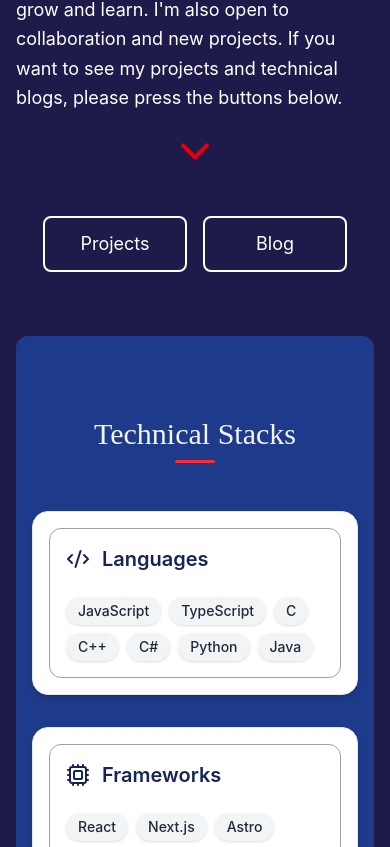
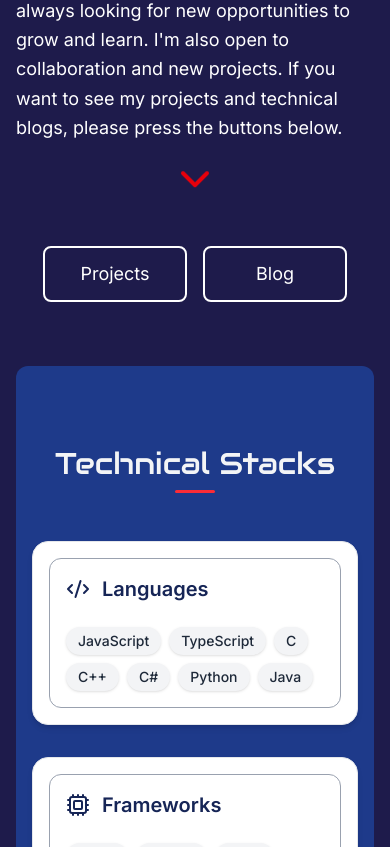
Before and after one commit to ianez7659/my-profile-page, a Next.js app: page / in a window 390 px wide. Shown: the part 1017-1864 px from the top of the page. Built offline with nearby package versions, Linux system fonts and the light colour scheme.

Commit message:
style: Enhance global styles for better readability and mobile optimization; update font settings and improve sidebar button positioning

```diff
--- a/src/app/globals.css
+++ b/src/app/globals.css
@@ -29,13 +29,37 @@
 
 html {
   scroll-behavior: smooth;
+  -webkit-text-size-adjust: 100%;
+  -ms-text-size-adjust: 100%;
 }
 
 body {
   background: var(--background);
   color: var(--foreground);
-  font-family: "Inter", sans-serif;
-  /* font-family: "Audiowide", cursive; */
+  font-family: "Inter", -apple-system, BlinkMacSystemFont, "Segoe UI", Roboto, "Helvetica Neue", Arial, sans-serif;
+  -webkit-font-smoothing: antialiased;
+  -moz-osx-font-smoothing: grayscale;
+  text-rendering: optimizeLegibility;
+}
+
+/* mobile optimization */
+@media (max-width: 768px) {
+  body {
+    font-size: 16px; /* mobile font size */
+  }
+
+  .prose {
+    font-size: 1rem;
+    line-height: 1.5;
+  }
+
+  .prose.prose-lg {
+    font-size: 1.125rem;
+  }
+
+  .prose.prose-xl {
+    font-size: 1.25rem;
+  }
 }
 h2 {
   font-family: "Audiowide", cursive;
--- a/src/app/layout.tsx
+++ b/src/app/layout.tsx
@@ -17,6 +17,22 @@ export default function RootLayout({
 }) {
   return (
     <html lang="en">
+      <head>
+        <link
+          rel="preconnect"
+          href="https://fonts.googleapis.com"
+          crossOrigin="anonymous"
+        />
+        <link
+          rel="preconnect"
+          href="https://fonts.gstatic.com"
+          crossOrigin="anonymous"
+        />
+        <link
+          href="https://fonts.googleapis.com/css2?family=Audiowide&family=Inter:wght@400;500;600;700&display=swap"
+          rel="stylesheet"
+        />
+      </head>
       <body className="text-white">
         <Navbar />
         <main className="min-h-screen">
--- a/src/components/BlogSidebar.tsx
+++ b/src/components/BlogSidebar.tsx
@@ -62,7 +62,7 @@ export default function BlogSidebar({ posts }: BlogSidebarProps) {
           </ul>
 
           <button
-            className="md:hidden absolute -right-12 top-1/8 transform -translate-y-1/2 px-3 py-2 text-white bg-red-600 rounded-r-lg shadow-lg hover:bg-blue-800 transition-all duration-300"
+            className="md:hidden absolute -right-12 top-[120px] transform -translate-y-1/2 px-3 py-2 text-white bg-red-600 rounded-r-lg shadow-lg hover:bg-blue-800 transition-all duration-300 z-50"
             onClick={() => setIsOpen(!isOpen)}
             aria-label="Toggle sidebar"
           >
--- a/src/components/ProjectCard.tsx
+++ b/src/components/ProjectCard.tsx
@@ -33,7 +33,7 @@ export default function ProjectCard({
     >
       <Link
         href={`/projects/${slug}`}
-        className="group rounded-2xl shadow-lg p-4 bg-white dark:bg-neutral-900 transform transition duration-300 hover:scale-[1.02] hover:shadow-2xl block relative"
+        className="group rounded-2xl shadow-lg p-4 bg-white text-gray-900 transform transition duration-300 hover:scale-[1.02] hover:shadow-2xl block relative"
       >
         <div className="relative w-full aspect-[4/3] overflow-hidden rounded-lg">
           <Image
@@ -50,13 +50,13 @@ export default function ProjectCard({
         </div>
 
         <h3 className="mt-4 text-xl font-bold text-blue-900">{title}</h3>
-        <p className="text-sm text-gray-600 dark:text-gray-300">{description}</p>
+        <p className="text-sm text-gray-600">{description}</p>
 
         <ul className="flex flex-wrap gap-2 mt-2 text-sm text-red-600 font-medium">
           {techStack.map((tech, idx) => (
             <li
               key={idx}
-              className="bg-red-100 dark:bg-red-900 px-2 py-1 rounded-md"
+              className="bg-red-100 text-red-700 px-2 py-1 rounded-md"
             >
               {tech}
             </li>
--- a/src/components/SkillCard.tsx
+++ b/src/components/SkillCard.tsx
@@ -15,7 +15,7 @@ export default function SkillCard({ category, icon, skills }: SkillCardProps) {
 
   return (
     <motion.div
-      className="bg-white dark:bg-neutral-900 border border-gray-200 dark:border-neutral-700 rounded-2xl p-4 shadow-md hover:shadow-xl transition-all duration-300"
+      className="bg-white border border-gray-200 rounded-2xl p-4 shadow-md hover:shadow-xl transition-all duration-300"
       initial={{ opacity: 0, y: 30, scale: 0.9 }}
       whileInView={{ opacity: 1, y: 0, scale: 1 }}
       transition={{ duration: 0.2 }}
@@ -25,12 +25,12 @@ export default function SkillCard({ category, icon, skills }: SkillCardProps) {
         transition: { duration: 0.2 }
       }}
     >
-      <div className="border border-gray-400 dark:border-neutral-700 rounded-xl p-4 flex flex-col h-full">
+      <div className="border border-gray-400 rounded-xl p-4 flex flex-col h-full">
         <div className="flex items-center gap-3 mb-4">
           {LucideIcon && (
             <LucideIcon className="w-6 h-6 text-blue-950 shrink-0" />
           )}
-          <h3 className="text-xl font-semibold text-blue-950 dark:text-white">
+          <h3 className="text-xl font-semibold text-blue-950">
             {category}
           </h3>
         </div>
@@ -39,7 +39,7 @@ export default function SkillCard({ category, icon, skills }: SkillCardProps) {
           {skills.map((skill) => (
             <span
               key={skill}
-              className="bg-gray-100 dark:bg-neutral-700 text-gray-800 dark:text-gray-200 px-3 py-1 rounded-full text-sm font-medium shadow-sm"
+              className="bg-gray-100 text-gray-800 px-3 py-1 rounded-full text-sm font-medium shadow-sm"
             >
               {skill}
             </span>
```
